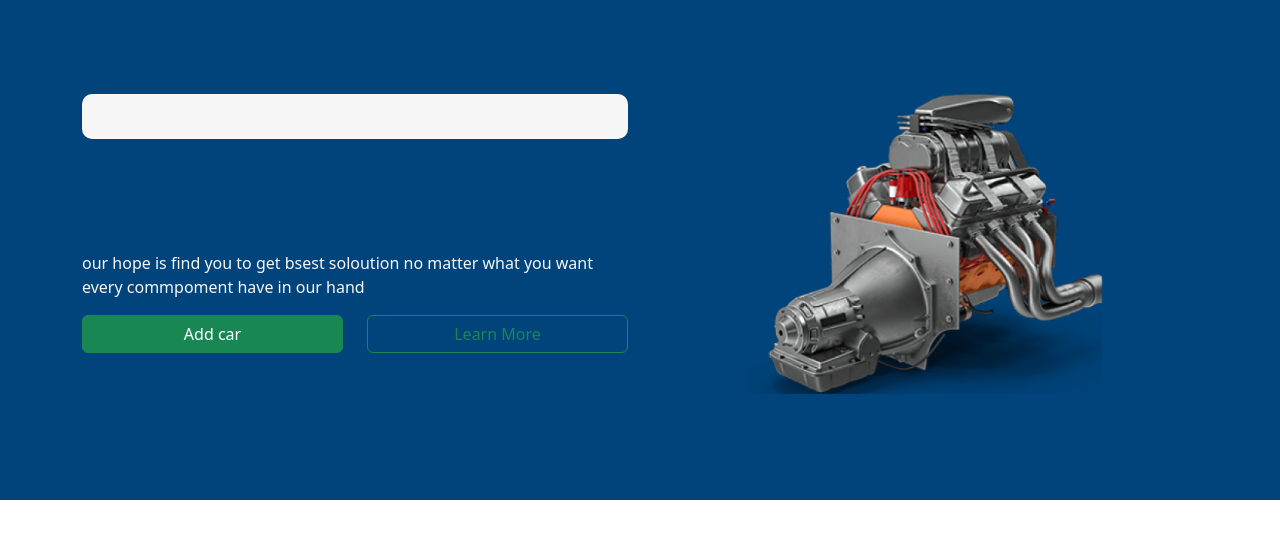
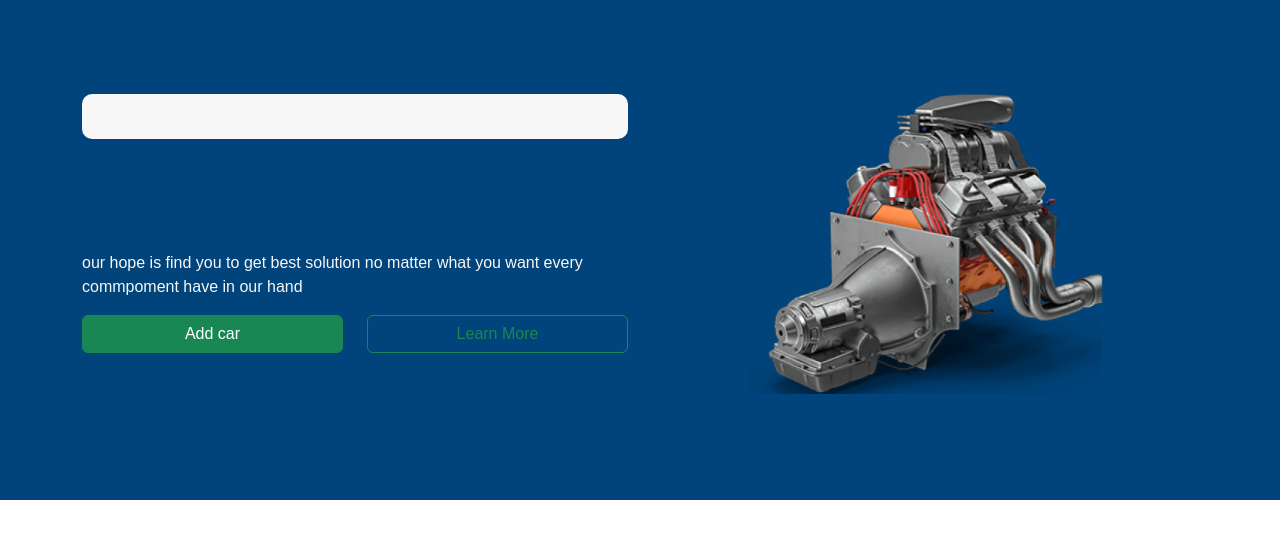
Before and after one commit to WebMalidu/spare_part_new_website, a PHP site: page /heroSection.php in a window 1280 px wide. Shown: the top 539 px of the page. Run offline with PHP 8.4, Linux system fonts and the light colour scheme.

Commit message:
add font

```diff
--- a/frontend/css/main.css
+++ b/frontend/css/main.css
@@ -2,7 +2,7 @@
      margin: 0px;
      padding: 0px;
      box-sizing: border-box;
-
+     font-family: 'Rubik', sans-serif;
 }
 
 :root {
@@ -17,6 +17,8 @@
      --font-h1-lg: 24px;
      --font-h1-md: 20px;
      --font-h1: 16px;
+     /* font family */
+
 }
 
 /*class of colors */
--- a/frontend/heroSection.php
+++ b/frontend/heroSection.php
@@ -34,7 +34,7 @@
                          </div>
                          <div class="col-12 hr-bd-parahmain  " style="color:#F7F7F7;">
                               <div class="col-12  pt-5 pt-lg-0">
-                                   <p>our hope is find you to get bsest soloution no matter what you want every commpoment have in our hand</p>
+                                   <p>our hope is find you to get best solution no matter what you want every commpoment have in our hand</p>
                               </div>
                               <!-- btn section -->
                               <div class="col-12 hr-bd-parah m-0">
--- a/frontend/index.php
+++ b/frontend/index.php
@@ -14,6 +14,10 @@
     <link rel="stylesheet" href="css/bootstrap.css">
     <link rel="stylesheet" href="css/main.css">
     <link rel="stylesheet" href="css/style.css">
+    <!-- fonts -->
+    <link rel="preconnect" href="https://fonts.googleapis.com">
+<link rel="preconnect" href="https://fonts.gstatic.com" crossorigin>
+<link href="https://fonts.googleapis.com/css2?family=Alegreya:wght@500&family=Lato:wght@300&family=Roboto&family=Rubik&display=swap" rel="stylesheet">
 
 
     <!-- js -->
@@ -30,7 +34,7 @@
     <?php include("header.php") ?>
 
     <!-- hero section slider -->
-    <?php include("heroSection.php")?>
+    <?php include("heroSection.php") ?>
 
     <!-- offer section -->
     <?php include("interfaces/offerSection.php") ?>
```
